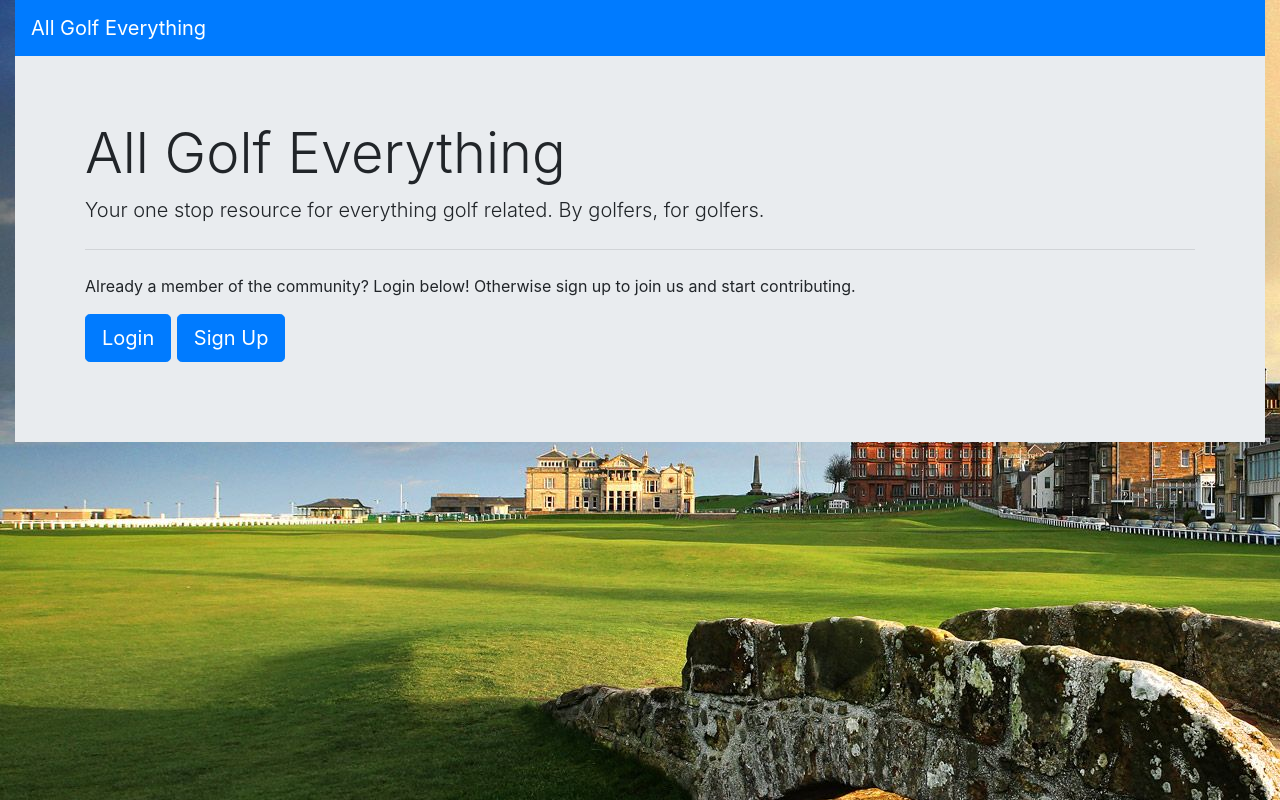
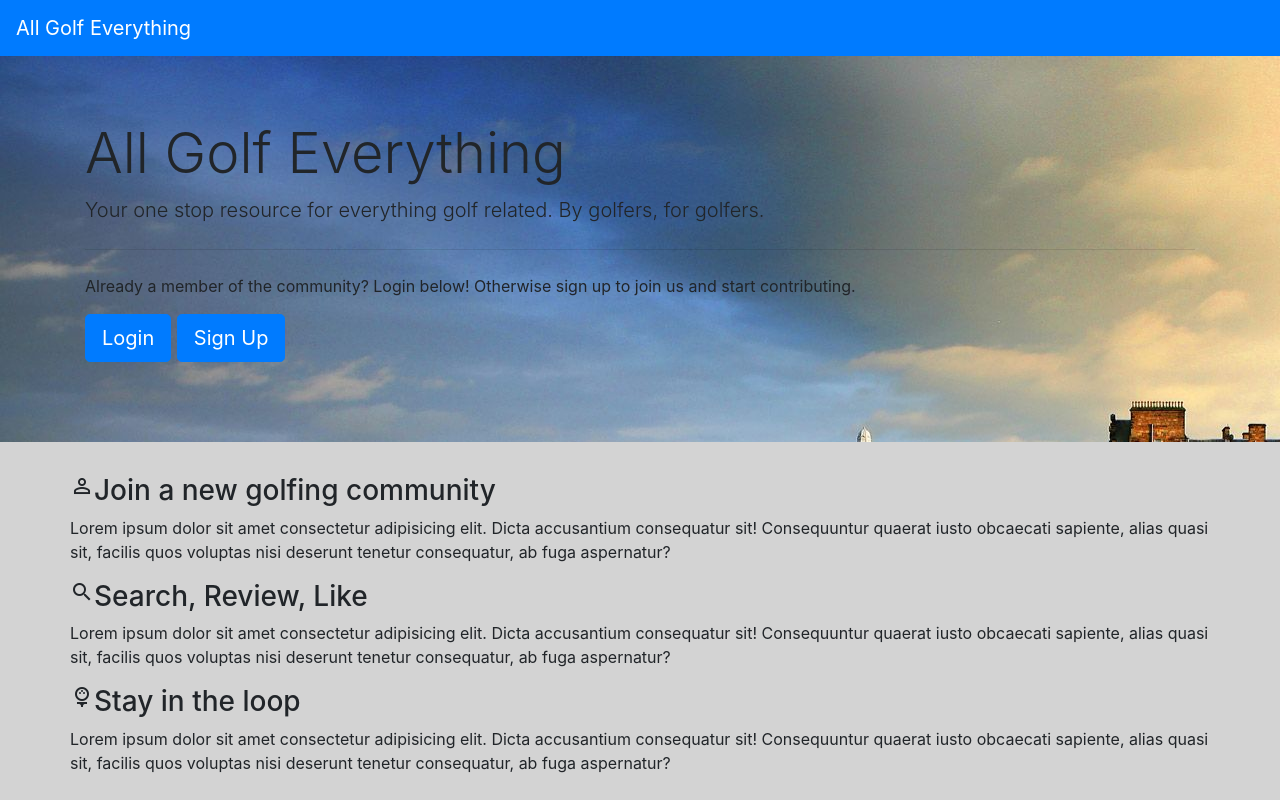
Before and after one commit to martingr1/allgolfeverything, a Flask app: page / in a window 1280 px wide. Run offline with Flask 2, Linux system fonts and the light colour scheme; some libraries are stand-ins or nearby versions.

Commit message:
added sections for home.html

```diff
--- a/static/css/style.css
+++ b/static/css/style.css
@@ -1,10 +1,5 @@
-body {
-    background-image: url("images/golf_background.jpg");
-    background-repeat: no-repeat;
-}
-
-.navbar {
-    color: blueviolet;
+.main-image {
+    background-image: url("/images/golf_background.jpg");
 }
 
 .icon-wrapper {
--- a/templates/base.html
+++ b/templates/base.html
@@ -18,6 +18,10 @@
 	<header>
 
 	</header>
+
+	{% block content %}
+
+	{% endblock %}
 	<div class="container-fluid">
 		{% with messages = get_flashed_messages() %}
 		{% if messages %}
@@ -32,9 +36,6 @@
 	{% endfor %}
 	{% endif %}
 	{% endwith %}
-	{% block content %}
-
-	{% endblock %}
 	<script src="https://code.jquery.com/jquery-3.3.1.slim.min.js"
 		integrity="sha384-q8i/X+965DzO0rT7abK41JStQIAqVgRVzpbzo5smXKp4YfRvH+8abtTE1Pi6jizo" crossorigin="anonymous">
 	</script>
--- a/templates/home.html
+++ b/templates/home.html
@@ -8,7 +8,7 @@
 </nav>
 <main id="main">
 	<section class="main">
-		<div class="jumbotron jumbotron-fluid">
+		<div class="jumbotron jumbotron-fluid main-image">
 			<div class="container">
 				<h1 class="display-4">All Golf Everything</h1>
 				<p class="lead">Your one stop resource for everything golf related. By golfers, for golfers.</p>
@@ -16,9 +16,34 @@
 				<p>Already a member of the community? Login below! Otherwise sign up to join us and start contributing.
 				</p>
 				<p class="lead">
-					<a class="btn btn-primary btn-lg" href="{{ url_for('register') }}" role="button">Login</a>
-					<a class="btn btn-primary btn-lg" href="{{ url_for('login') }}" role="button">Sign Up</a>
+					<a class="btn btn-primary btn-lg" href="{{ url_for('login') }}" role="button">Login</a>
+					<a class="btn btn-primary btn-lg" href="{{ url_for('register') }}" role="button">Sign Up</a>
 				</p>
+			</div>
+		</div>
+	</section>
+	<section class="info">
+		<div class="container">
+			<div class="row">
+				<i class="material-icons">person_outline</i>
+				<h3>Join a new golfing community</h3>
+				<p>Lorem ipsum dolor sit amet consectetur adipisicing elit. Dicta accusantium consequatur sit!
+					Consequuntur quaerat iusto obcaecati sapiente, alias quasi sit, facilis quos voluptas nisi deserunt
+					tenetur consequatur, ab fuga aspernatur?</p>
+			</div>
+			<div class="row">
+				<i class="material-icons">search</i>
+				<h3>Search, Review, Like </h3>
+				<p>Lorem ipsum dolor sit amet consectetur adipisicing elit. Dicta accusantium consequatur sit!
+					Consequuntur quaerat iusto obcaecati sapiente, alias quasi sit, facilis quos voluptas nisi deserunt
+					tenetur consequatur, ab fuga aspernatur?</p>
+			</div>
+			<div class="row">
+				<i class="material-icons">sports_golf</i>
+				<h3>Stay in the loop</h3>
+				<p>Lorem ipsum dolor sit amet consectetur adipisicing elit. Dicta accusantium consequatur sit!
+					Consequuntur quaerat iusto obcaecati sapiente, alias quasi sit, facilis quos voluptas nisi deserunt
+					tenetur consequatur, ab fuga aspernatur?</p>
 			</div>
 		</div>
 	</section>
```
